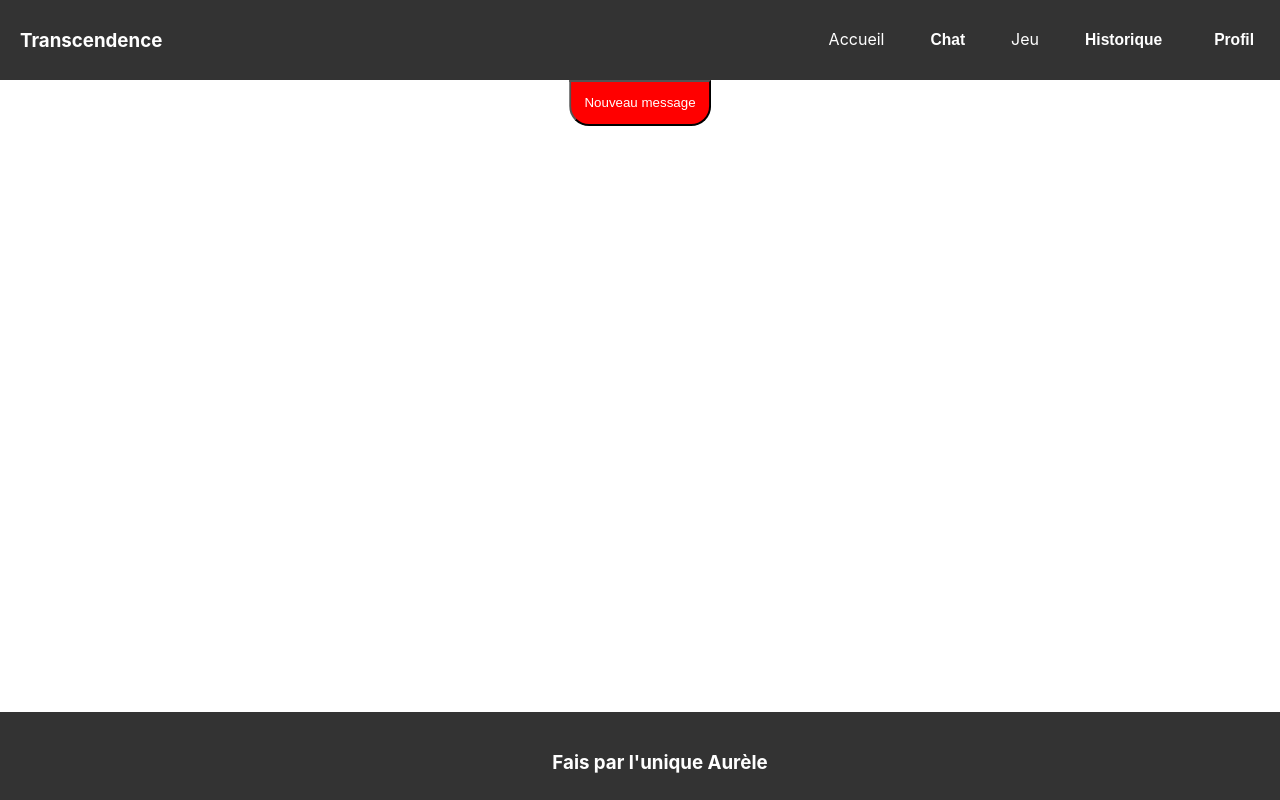
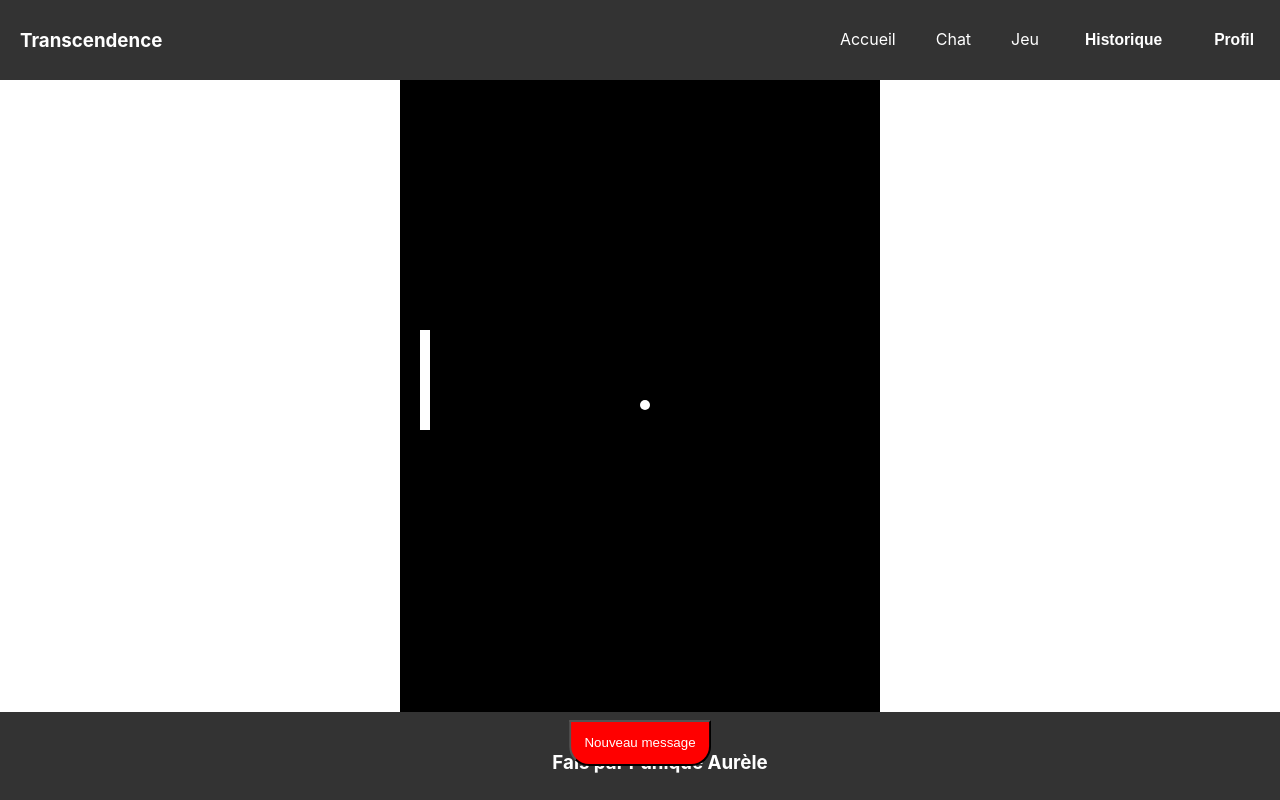
Before and after one commit to Gwilhoa/Transcendance, a React (Create React App) app in the folder project/front/app/: page /game in a window 1280 px wide. Built offline with nearby package versions, Linux system fonts and the light colour scheme.

Commit message:
debut d API

```diff
--- /dev/null
+++ b/project/front/app/src/API.tsx
@@ -0,0 +1,5 @@
+import axios from 'axios';
+const token = "";
+axios.defaults.baseURL = 'http://localhost:1010/'
+axios.defaults.headers.common = {'Authorization': `bearer ${token}`}
+export default axios;
--- a/project/front/app/src/App.tsx
+++ b/project/front/app/src/App.tsx
@@ -6,6 +6,7 @@ import Game from './pages/game';
 import Accueil from './pages/accueil';
 import PopupChat from "./popup/popupChat";
 import { DynamicIsInAChat, KnowMyChannel } from "./chatManager";
+
 
 
 const AppInsideBrowser = () => {
--- a/project/front/app/src/components/game.css
+++ b/project/front/app/src/components/game.css
@@ -5,17 +5,20 @@
 
 
 .game-container {
-  position: relative;
-  width: var(--widthCanvas);
-  height: var(--heightCanvas);
+  position: absolute;
+  justify-content: center;
+  align-items: center;
   margin: 0 auto;
+  top:10vh;
+  left:400px;
 }
 
 .game-canvas {
   position: absolute;
-  top: 0;
-  left: 0;
+  justify-content: center;
+  align-items: center;
   background-color: black;
+
 }
 
 .paddle1,
--- a/project/front/app/src/pages/game.tsx
+++ b/project/front/app/src/pages/game.tsx
@@ -1,15 +1,15 @@
 import '../components/game.css'
 import Template from "../template/template"
-//import React, { useState, useEffect, useRef } from "react";
+import React, { useState, useEffect, useRef } from "react";
 
-//var widthCanvas:number = 1000;
-//var heightCanvas:number = 700;
 
 
 
 const Game: React.FC = () => {
-  /*const canvasRef = useRef<HTMLCanvasElement>(null);
-  const [ball, setBall] = useState({ x: widthCanvas/2, y: heightCanvas/2, vx: 5, vy: 5 });
+  const canvasRef = useRef<HTMLCanvasElement>(null);
+  const Height = document.documentElement.clientHeight * 0.8;
+  const Width = document.documentElement.clientWidth - 800;
+  const [ball, setBall] = useState({ x: Width/2, y: Height/2, vx: 5, vy: 5 });
   const [paddle1, setPaddle1] = useState({ y: 250 });
   const [paddle2, setPaddle2] = useState({ y: 250 });
   const [score1, setScore1] = useState(0);
@@ -35,28 +35,26 @@ const Game: React.FC = () => {
         top: "50px",
         left: "100px",
       };
-    */
+
     return (
       <Template>
-
-
-      </Template> /*style={positionStyle}>
-        <div className="score-container">
-          <div className="player1-score">{score1}</div>
-          <div className="player2-score">{score2}</div>
-        </div>
+        <div className='game-container'>
           <canvas
             ref={canvasRef}
             className="game-canvas"
-          width={widthCanvas}
-          height={heightCanvas}
+            width={Width}
+            height={Height}
             />
           <div className="paddle1" style={{ top: paddle1.y }} />
           <div className="paddle2" style={{ top: paddle2.y }} />
           <div className="ball" style={{ top: ball.y, left: ball.x }} />
         </div>
-        </Template>*/
+        </Template>
     );
 }
 
 export default Game;
+/*<div className='sco'>
+  <div className="player1-score">{score1}</div>
+  <div className="player2-score">{score2}</div>
+</div>*/
--- a/project/front/app/src/popup/popupChat.tsx
+++ b/project/front/app/src/popup/popupChat.tsx
@@ -4,17 +4,22 @@ import { useState } from 'react';
 import Modal from '../profil/modal';
 import CV from '../profil/CV';
 import { ChangeChannel, LeaveChat } from '../chatManager';
+import { Link } from 'react-router-dom';
+import axios from '../API';
 
 
 interface showMessage {
   contain: string,
-  author: string
+  author: string,
+  date: string
 }
 
 function takeMessagesToBack(name:string): showMessage[] {
-  const ret = [{author: "", contain:"dskdjfdddsj"}, {author:"sd ddsds", contain:"sodjgggg"},{author: "", contain:"dsvvvvvvvvvvvvvvvvkdjsj"}, {author:"s ddsds", contain:"sodjgggggggggggggggggggg"}]
+  const ret = [{author: "", contain:"dskdjfdddsj", date: ""}, {author:"sd ddsds", contain:"sodjgggg", date: ""},{author: "", contain:"dsvvvvvvvvvvvvvvvvkdjsj", date: ""}, {author:"s ddsds", contain:"sodjgggggggggggggggggggg", date: ""}]
   //////Bonne chance !!
-
+  axios.get('https://localhost:3000/' + name + '/message')
+    .then(response => console.log(response.data))
+    .catch(error => console.error(error));
 
   return (ret);
 }
@@ -105,7 +110,7 @@ const PopupChat: React.FC<{path:string}> = (path) => {
     <div className="popup right">
       <div className="popupchild">
         <header className="popup_up">
-          <button className="close-button" onClick={LeaveChat} > X </button>
+          <Link to="../" className="close-button" > X </Link>
           <div className="texte">
             {path.path}
           </div>
--- a/project/front/app/src/template/header.tsx
+++ b/project/front/app/src/template/header.tsx
@@ -4,7 +4,6 @@ import { useState } from "react";
 import Modal from "../profil/modal";
 import PopupHisto from "../popup/popupHisto"
 import CV from "../profil/CV";
-import { JoinChat } from "../chatManager";
 
 const Head = () => {
 
@@ -25,9 +24,10 @@ const Head = () => {
             <Link to="/accueil" className="navbar__link">
               Accueil
             </Link>
-            <button onClick={JoinChat} className="navbar__link">
-              <h3>Chat</h3>
-            </button>
+
+            <Link to="chat" className="navbar__link">
+              Chat
+            </Link>
             <Link to="/game" className="navbar__link">
               Jeu
             </Link>
--- a/project/front/app/src/template/template.tsx
+++ b/project/front/app/src/template/template.tsx
@@ -11,13 +11,13 @@ const Template = (props: Props) => {
 
     return (
       <div>
+          <div className="form-container">
+            <main>{props.children}</main>
+          </div>
         <header>
             <Head/>
             <Notification channel="yo" message="Nouveau message"/>
         </header>
-          <div className="form-container">
-            <main>{props.children}</main>
-          </div>
         <footer>
             <Foot/>
         </footer>
```
Also changed, not shown: 1 other file (tests, documents, lock files or other folders). Lines whose indentation alone changed are shown as unchanged.
